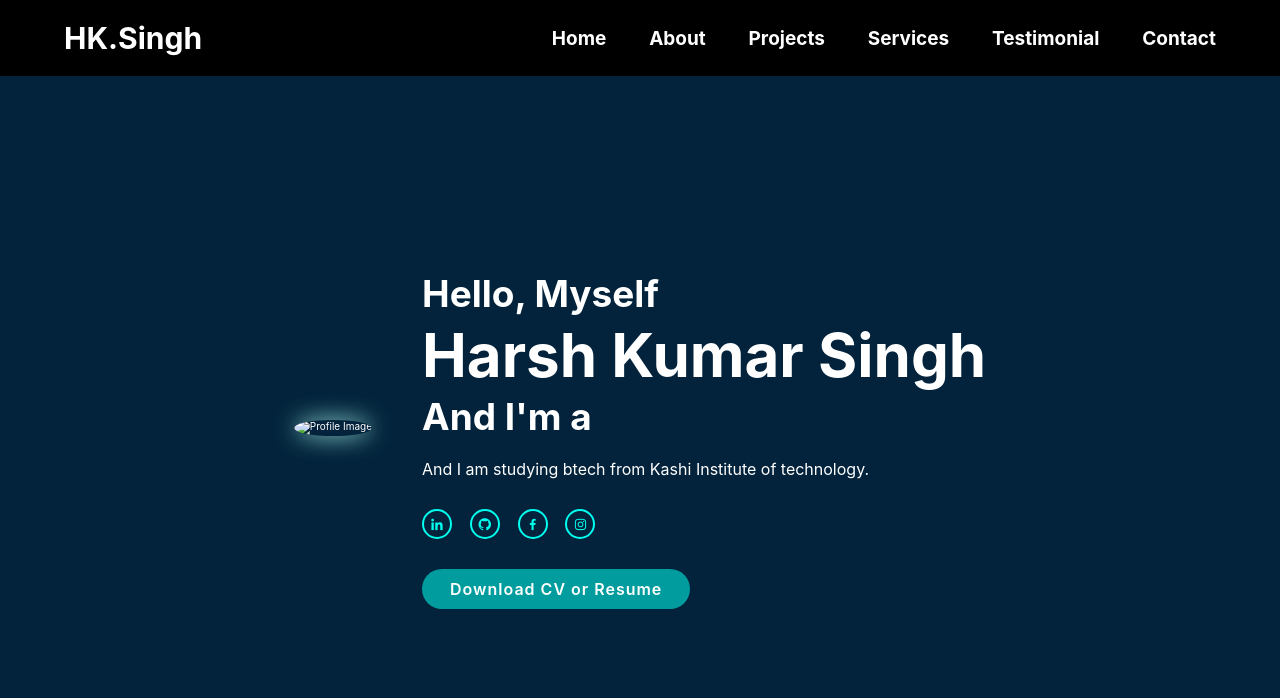
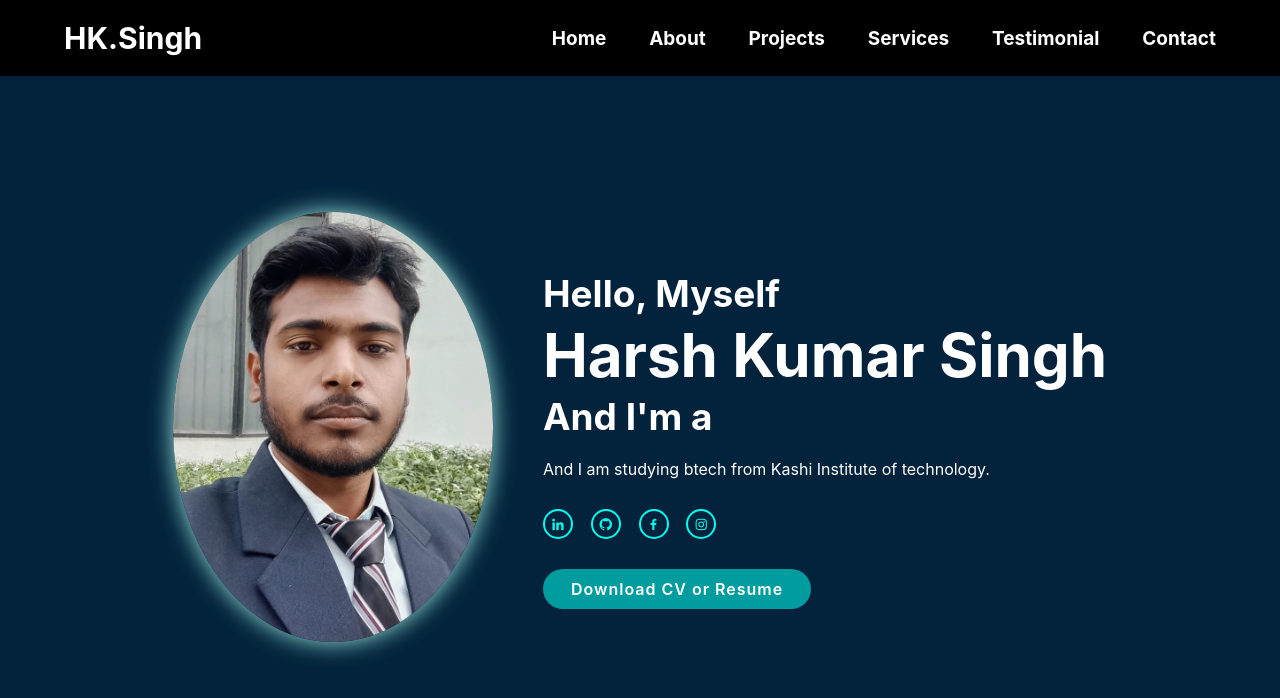
Before and after one commit to HKSingh666/Myportfolio, a plain HTML site: page index.html in a window 1280 px wide. Shown: the top 698 px of the page. Drawn offline with nearby package versions, Linux system fonts and the light colour scheme; a script that the page names is missing.

Commit message:
index.html

```diff
--- a/index.html
+++ b/index.html
@@ -29,7 +29,7 @@
 
     <section id="home" class="home">
         <div class="home-img">
-            <img src="hacker.jpg" alt="Profile Image">
+            <img src="harsh.jpg" alt="Profile Image">
         </div>
         <div class="home-content">
             <h3>Hello, Myself</h3>
```
